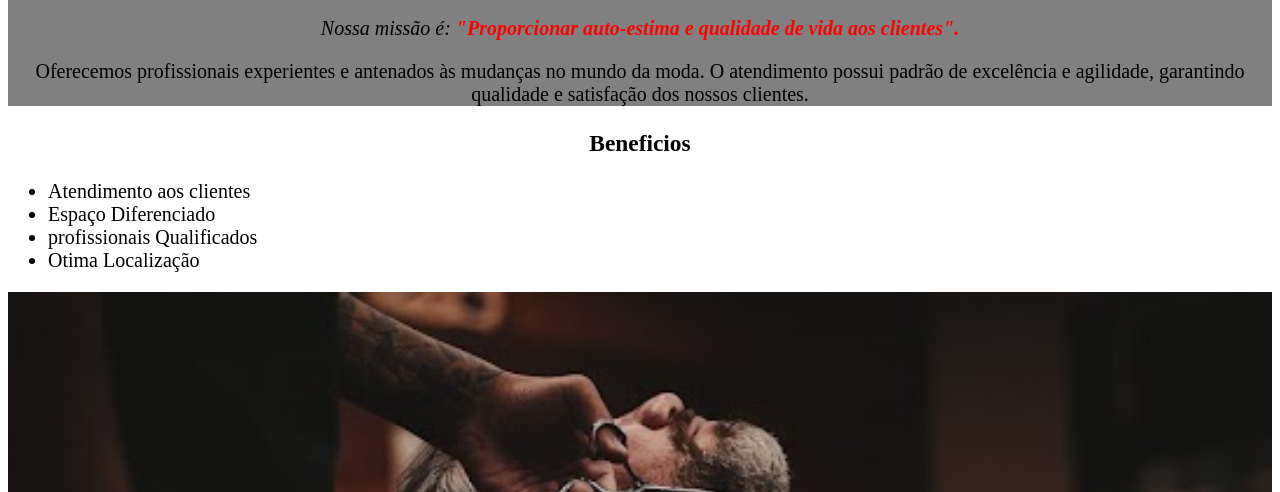
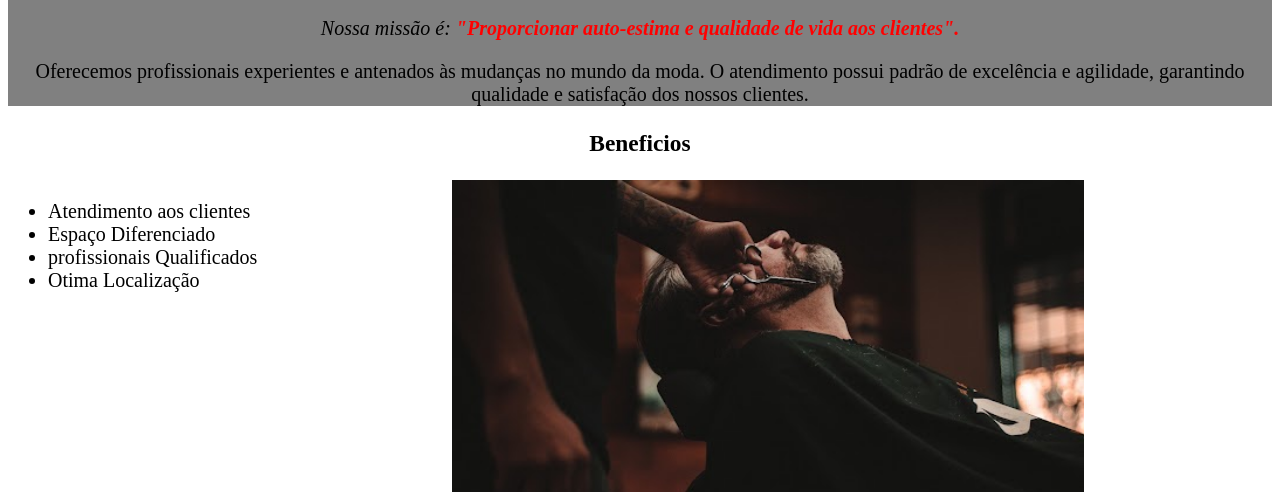
Before and after one commit to salvatori17/barbeariaA, a plain HTML site: page index.html in a window 1280 px wide. Shown: the part 712-1204 px from the top of the page. Drawn offline with Linux system fonts and the light colour scheme.

Commit message:
Update style.css
s

```diff
--- a/style.css
+++ b/style.css
@@ -8,4 +8,9 @@ body{ font-size: 20px;
 
     .imagem{width: 100%;}
     .alinhar{text-align: center;}
-    .imagem_beneficio{width: 100%;}
+    .imagem_beneficio{width: 50%;}
+.titulo.principal{padding-left: 20px;}
+.lista{display: inline-block;
+    vertical-align: top;
+    margin-right: 15%;
+}
```
